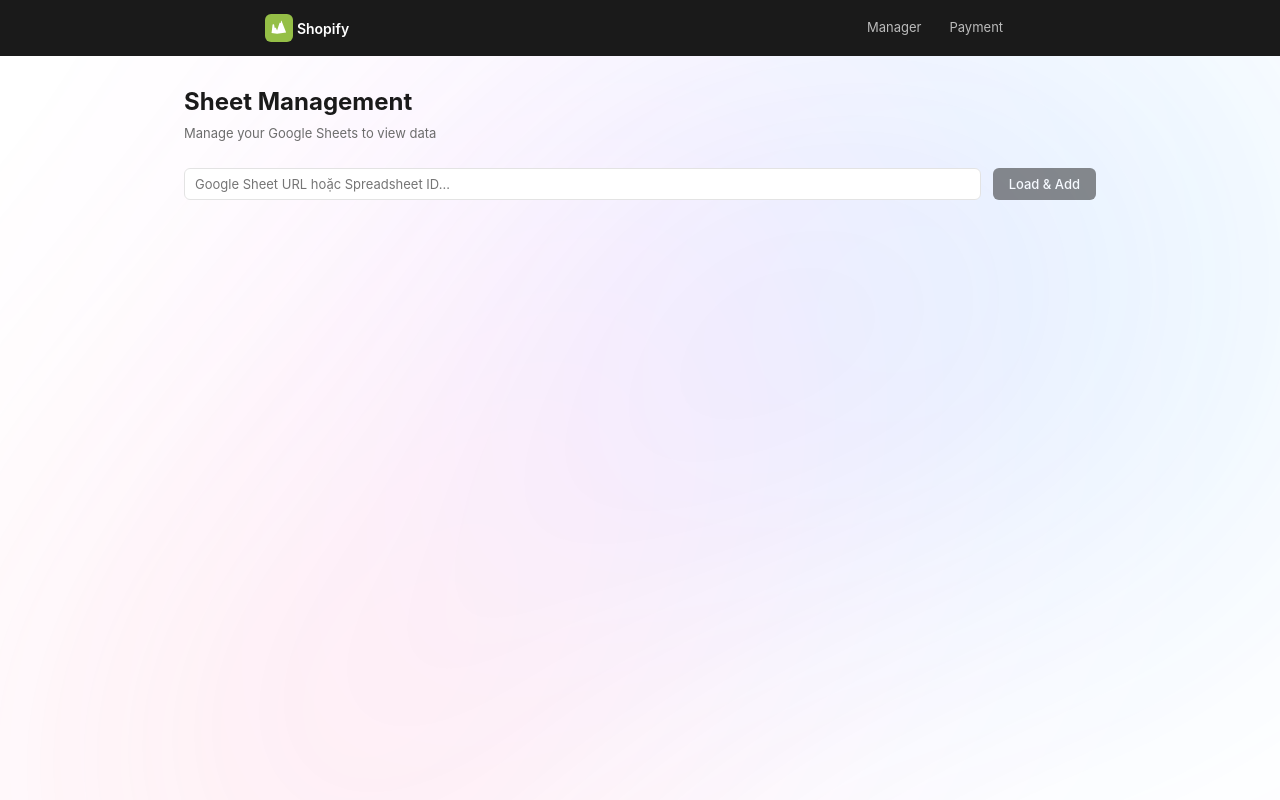
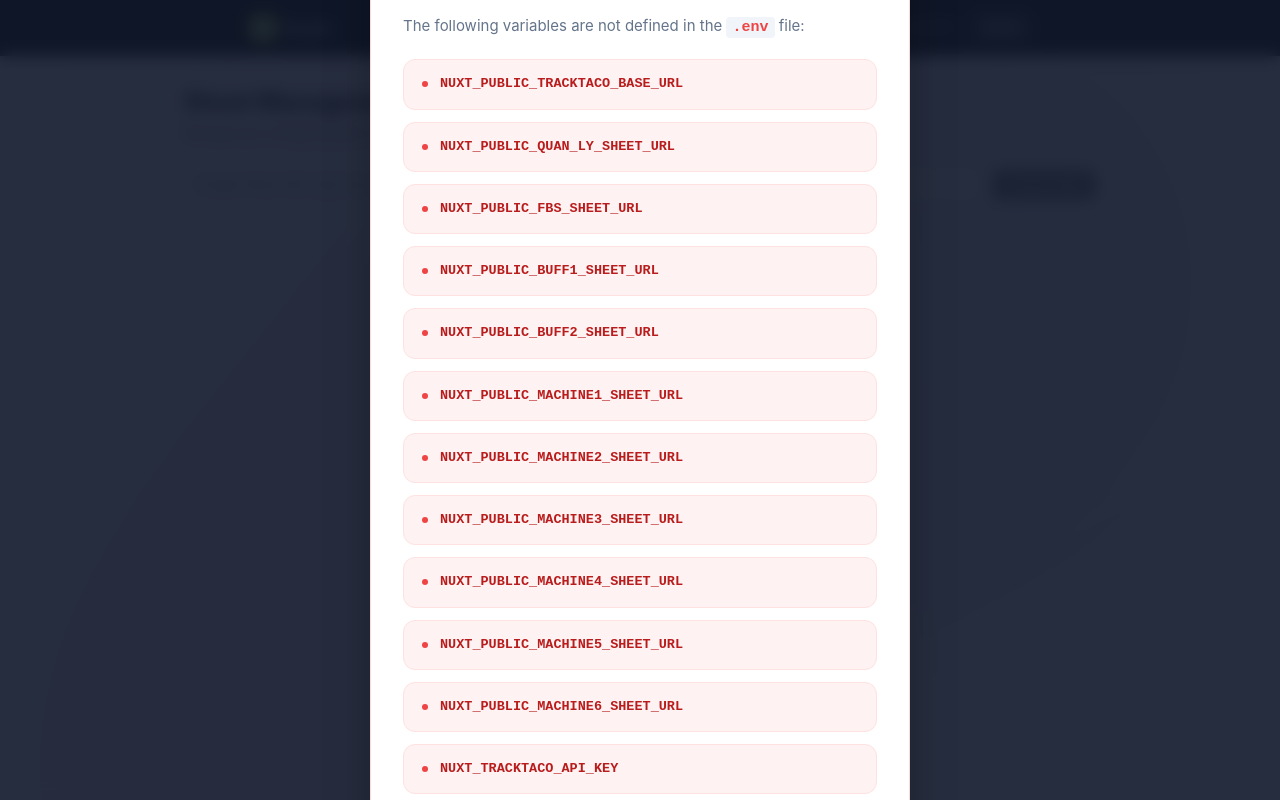
Before and after one commit to sonidia/spfi, a Nuxt app: page /sheet in a window 1280 px wide. Built offline with nearby package versions, Linux system fonts and the light colour scheme.

Commit message:
perf(sheet): read url from runtime config

```diff
--- a/app/app.vue
+++ b/app/app.vue
@@ -1,5 +1,6 @@
 <script lang="ts" setup>
 import BaseToast from "./components/BaseToast.vue";
+import EnvWarning from "./components/EnvWarning.vue";
 import LoadingOverlay from "./components/LoadingOverlay.vue";
 import Nav from "./components/Nav.vue";
 import { useLoading } from "./composables/useLoading";
@@ -11,6 +12,7 @@ useTokenRotation();
 
 <template>
   <main class="app-root">
+    <EnvWarning />
     <LoadingOverlay :visible="loading" />
     <BaseToast />
     <Nav />
@@ -95,7 +97,8 @@ a {
 }
 
 select,
-input {
+input,
+textarea {
   outline: none;
 }
 
--- /dev/null
+++ b/app/components/EnvWarning.vue
@@ -0,0 +1,325 @@
+<script setup lang="ts">
+const config = useRuntimeConfig();
+
+const missingKeys = computed(() => {
+  const missing: string[] = [];
+
+  Object.entries(config.public).forEach(([key, value]) => {
+    if (
+      (key.toLowerCase().includes("url") ||
+        key.toLowerCase().includes("key")) &&
+      !value
+    ) {
+      const envKey = `NUXT_PUBLIC_${key.replace(/([A-Z])/g, "_$1").toUpperCase()}`;
+      missing.push(envKey);
+    }
+  });
+
+  if (config.tracktacoApiKey === "") {
+    missing.push("NUXT_TRACKTACO_API_KEY");
+  }
+
+  return missing;
+});
+
+const hasMissingKeys = computed(() => missingKeys.value.length > 0);
+
+const reloadPage = () => {
+  if (import.meta.client) {
+    window.location.reload();
+  }
+};
+</script>
+
+<template>
+  <div v-if="hasMissingKeys" class="env-warning-overlay">
+    <div class="env-warning-card">
+      <div class="env-warning-header">
+        <div class="warning-icon-wrapper">
+          <svg
+            xmlns="http://www.w3.org/2000/svg"
+            width="32"
+            height="32"
+            viewBox="0 0 24 24"
+            fill="none"
+            stroke="currentColor"
+            stroke-width="2"
+            stroke-linecap="round"
+            stroke-linejoin="round"
+          >
+            <path
+              d="m21.73 18-8-14a2 2 0 0 0-3.48 0l-8 14A2 2 0 0 0 4 21h16a2 2 0 0 0 1.73-3Z"
+            />
+            <path d="M12 9v4" />
+            <path d="M12 17h.01" />
+          </svg>
+        </div>
+        <div class="header-text">
+          <h2>Missing System Configuration</h2>
+          <p>Please update your environment variables to continue</p>
+        </div>
+      </div>
+
+      <div class="env-warning-body">
+        <div class="instruction">
+          <p>
+            The following variables are not defined in the
+            <code>.env</code> file:
+          </p>
+        </div>
+
+        <ul class="missing-keys-list">
+          <li v-for="key in missingKeys" :key="key">
+            <span class="dot"></span>
+            <code class="key-name">{{ key }}</code>
+          </li>
+        </ul>
+
+        <div class="env-warning-footer">
+          <div class="info-note">
+            <svg
+              xmlns="http://www.w3.org/2000/svg"
+              width="16"
+              height="16"
+              viewBox="0 0 24 24"
+              fill="none"
+              stroke="currentColor"
+              stroke-width="2"
+              stroke-linecap="round"
+              stroke-linejoin="round"
+            >
+              <circle cx="12" cy="12" r="10" />
+              <line x1="12" y1="16" x2="12" y2="12" />
+              <line x1="12" y1="8" x2="12.01" y2="8" />
+            </svg>
+            <span>After configuration, please restart the dev server.</span>
+          </div>
+          <button @click="reloadPage" class="btn-reload">
+            <svg
+              xmlns="http://www.w3.org/2000/svg"
+              width="18"
+              height="18"
+              viewBox="0 0 24 24"
+              fill="none"
+              stroke="currentColor"
+              stroke-width="2"
+              stroke-linecap="round"
+              stroke-linejoin="round"
+            >
+              <path d="M3 12a9 9 0 0 1 9-9 9.75 9.75 0 0 1 6.74 2.74L21 8" />
+              <path d="M21 3v5h-5" />
+              <path d="M21 12a9 9 0 0 1-9 9 9.75 9.75 0 0 1-6.74-2.74L3 16" />
+              <path d="M8 16H3v5" />
+            </svg>
+            Try Again
+          </button>
+        </div>
+      </div>
+    </div>
+  </div>
+</template>
+
+<style scoped>
+.env-warning-overlay {
+  position: fixed;
+  inset: 0;
+  z-index: 10000;
+  display: flex;
+  align-items: center;
+  justify-content: center;
+  background: rgba(15, 23, 42, 0.9);
+  backdrop-filter: blur(8px);
+  padding: 20px;
+  font-family:
+    "Inter",
+    system-ui,
+    -apple-system,
+    sans-serif;
+}
+
+.env-warning-card {
+  background: var(--bg-card, #ffffff);
+  width: 100%;
+  max-width: 540px;
+  border-radius: 24px;
+  box-shadow: 0 25px 50px -12px rgba(0, 0, 0, 0.5);
+  overflow: hidden;
+  border: 1px solid rgba(239, 68, 68, 0.2);
+  animation: slideIn 0.4s cubic-bezier(0.16, 1, 0.3, 1);
+}
+
+@keyframes slideIn {
+  from {
+    transform: translateY(20px);
+    opacity: 0;
+  }
+  to {
+    transform: translateY(0);
+    opacity: 1;
+  }
+}
+
+.env-warning-header {
+  background: #ef4444;
+  padding: 32px;
+  color: white;
+  display: flex;
+  align-items: center;
+  gap: 20px;
+}
+
+.warning-icon-wrapper {
+  background: rgba(255, 255, 255, 0.2);
+  padding: 12px;
+  border-radius: 16px;
+  display: flex;
+  align-items: center;
+  justify-content: center;
+}
+
+.header-text h2 {
+  margin: 0;
+  font-size: 22px;
+  font-weight: 800;
+  letter-spacing: -0.02em;
+}
+
+.header-text p {
+  margin: 4px 0 0 0;
+  font-size: 14px;
+  opacity: 0.9;
+}
+
+.env-warning-body {
+  padding: 32px;
+  background: #fff;
+}
+
+.instruction p {
+  color: #64748b;
+  font-size: 15px;
+  margin-bottom: 20px;
+}
+
+.instruction code {
+  background: #f1f5f9;
+  color: #ef4444;
+  padding: 2px 6px;
+  border-radius: 4px;
+  font-weight: 600;
+}
+
+.missing-keys-list {
+  list-style: none;
+  padding: 0;
+  margin: 0 0 32px 0;
+  display: flex;
+  flex-direction: column;
+  gap: 12px;
+}
+
+.missing-keys-list li {
+  background: #fef2f2;
+  border: 1px solid #fee2e2;
+  padding: 14px 18px;
+  border-radius: 12px;
+  display: flex;
+  align-items: center;
+  gap: 12px;
+  transition: transform 0.2s;
+}
+
+.missing-keys-list li:hover {
+  transform: translateX(4px);
+}
+
+.dot {
+  width: 6px;
+  height: 6px;
+  background: #ef4444;
+  border-radius: 50%;
+}
+
+.key-name {
+  font-family: "JetBrains Mono", "Fira Code", monospace;
+  font-size: 13.5px;
+  color: #b91c1c;
+  font-weight: 700;
+  word-break: break-all;
+}
+
+.env-warning-footer {
+  display: flex;
+  align-items: center;
+  justify-content: space-between;
+  gap: 16px;
+  padding-top: 24px;
+  border-top: 1px solid #f1f5f9;
+}
+
+.info-note {
+  display: flex;
+  align-items: center;
+  gap: 8px;
+  color: #94a3b8;
+  font-size: 13px;
+}
+
+.btn-reload {
+  background: #0f172a;
+  color: white;
+  border: none;
+  padding: 12px 24px;
+  border-radius: 12px;
+  font-weight: 600;
+  font-size: 14px;
+  cursor: pointer;
+  display: flex;
+  align-items: center;
+  gap: 8px;
+  transition: all 0.2s;
+}
+
+.btn-reload:hover {
+  background: #1e293b;
+  transform: translateY(-1px);
+  box-shadow: 0 4px 12px rgba(15, 23, 42, 0.15);
+}
+
+.btn-reload:active {
+  transform: translateY(0);
+}
+
+/* Dark mode support */
+@media (prefers-color-scheme: dark) {
+  .env-warning-body {
+    background: #0f172a;
+  }
+
+  .instruction p {
+    color: #94a3b8;
+  }
+
+  .instruction code {
+    background: #1e293b;
+  }
+
+  .missing-keys-list li {
+    background: rgba(239, 68, 68, 0.05);
+    border-color: rgba(239, 68, 68, 0.1);
+  }
+
+  .key-name {
+    color: #fca5a5;
+  }
+
+  .env-warning-footer {
+    border-top-color: #1e293b;
+  }
+
+  .btn-reload {
+    background: #fff;
+    color: #0f172a;
+  }
+}
+</style>
--- a/app/components/Nav.vue
+++ b/app/components/Nav.vue
@@ -13,6 +13,7 @@
     <div class="nav-list">
       <NuxtLink to="/manager">Manager</NuxtLink>
       <NuxtLink to="/payment">Payment</NuxtLink>
+      <NuxtLink to="/sheet">Sheet</NuxtLink>
     </div>
   </nav>
 </template>
--- a/app/components/payment/OrdersTab.vue
+++ b/app/components/payment/OrdersTab.vue
@@ -196,7 +196,9 @@ import {
   nilVal,
   transactionBadge,
 } from "~~/utils/order";
-import { BUFF1_SHEET_URL, BUFF2_SHEET_URL } from "~~/utils/sheets";
+import { getSheetUrls } from "~~/utils/sheets";
+
+const { BUFF1_SHEET_URL, BUFF2_SHEET_URL } = getSheetUrls();
 
 const orderStore = useOrderStore();
 const paymentStore = usePaymentStore();
--- a/app/pages/sheet.vue
+++ b/app/pages/sheet.vue
@@ -157,8 +157,10 @@ async function readSheetMetaSafe(source: string) {
   }
 }
 
-onMounted(() => {
+onMounted(async () => {
   const normalizedRecentSheets = normalizeSheetEntries(sheetList.value || []);
+  const defaults = defaultSheets();
+
   if (
     JSON.stringify(normalizedRecentSheets) !==
     JSON.stringify(sheetList.value || [])
@@ -168,16 +170,21 @@ onMounted(() => {
 
   // Load default sheets if no sheets in localStorage
   if (normalizedRecentSheets.length === 0) {
-    persistRecentSheets(defaultSheets);
+    const initialSheets: StoredSheet[] = [];
+
+    for (const source of defaults) {
+      const meta = await readSheetMetaSafe(source);
+      if (meta) {
+        const ranges = meta.sheets || [];
+        initialSheets.push({
+          source: source,
+          label: String(meta.title || "").trim() || buildSheetLabel(source),
+          ranges,
+        });
+      }
     }
 
-  for (const sheet of normalizedRecentSheets.length > 0
-    ? normalizedRecentSheets
-    : defaultSheets) {
-    const firstRange = sheet.ranges[0];
-    if (firstRange) {
-      setSelectedSheetName(sheet.source, firstRange);
-    }
+    persistRecentSheets(initialSheets);
   }
 });
 
@@ -258,7 +265,6 @@ function removeRecentSheet(source: string) {
       <p class="page-sub">Manage your Google Sheets to view data</p>
     </div>
 
-    <section :class="['card', { 'card--empty': recentSheets.length === 0 }]">
     <div class="sheet-add-form">
       <div class="sheet-field-wide">
         <input
@@ -277,13 +283,14 @@ function removeRecentSheet(source: string) {
         :disabled="sheetLoading || !sheetInputValue.trim()"
         @click="addAndLoadSheet"
       >
-          {{ sheetLoading ? "Loading…" : "Load & Add" }}
+        <span>{{ sheetLoading ? "Loading…" : "Load & Add" }}</span>
       </button>
     </div>
 
+    <section :class="['card', { 'card--empty': recentSheets.length === 0 }]">
       <div v-if="sheetError" class="alert alert-err">{{ sheetError }}</div>
 
-      <div v-if="recentSheets.length">
+      <div v-if="recentSheets.length" class="sheet-row-wrapper">
         <div
           class="sheet-store-row"
           v-for="sheet in recentSheets"
@@ -410,6 +417,7 @@ function removeRecentSheet(source: string) {
   gap: 12px;
   align-items: flex-end;
   flex-wrap: wrap;
+  margin-bottom: 1rem;
 }
 
 .sheet-field-wide {
@@ -437,7 +445,7 @@ function removeRecentSheet(source: string) {
 }
 
 .sheet-btn-primary {
-  height: 32px;
+  height: 30px;
   padding: 0 16px;
   background: var(--text-primary, #1a1a1a);
   color: #fff;
@@ -450,6 +458,10 @@ function removeRecentSheet(source: string) {
   white-space: nowrap;
   flex-shrink: 0;
   transition: opacity 0.15s;
+  display: flex;
+  align-items: center;
+  justify-content: center;
+  gap: 4px;
 }
 
 .sheet-btn-primary:disabled {
@@ -461,6 +473,11 @@ function removeRecentSheet(source: string) {
   opacity: 0.85;
 }
 
+.sheet-row-wrapper {
+  background: var(--surface);
+  border-radius: 12px;
+}
+
 .sheet-store-row {
   display: flex;
   align-items: center;
@@ -468,6 +485,9 @@ function removeRecentSheet(source: string) {
   padding: 12px 18px;
   border-top: 1px solid var(--border);
   flex-wrap: wrap;
+}
+.sheet-store-row:nth-child(1) {
+  border: none;
 }
 
 .sheet-store-id {
@@ -595,38 +615,48 @@ function removeRecentSheet(source: string) {
 
 .sheet-table-wrap table {
   width: 100%;
-  border-collapse: collapse;
+  border-collapse: separate;
+  border-spacing: 0;
   font-size: 13px;
 }
 
 .sheet-table-wrap thead tr {
-  background: #f9f9f9;
+  background: var(--surface-low, #fcfcfd);
+  position: sticky;
+  top: 0;
+  z-index: 10;
 }
 
 .sheet-table-wrap th {
-  padding: 10px 20px;
+  padding: 12px 20px;
   text-align: left;
-  font-weight: 500;
-  color: #888;
-  font-size: 11px;
-  text-transform: uppercase;
-  letter-spacing: 0.05em;
-  border-bottom: 1px solid #e5e5e5;
+  font-weight: 600;
+  color: #475467;
+  font-size: 12px;
+  text-transform: none;
+  letter-spacing: 0px;
+  border-bottom: 2px solid #eaecf0;
   white-space: nowrap;
+  background: #f9fafb;
 }
 
 .sheet-table-wrap td {
-  padding: 10px 20px;
-  color: #111;
-  border-bottom: 1px solid #f0f0f0;
+  padding: 12px 20px;
+  color: #344054;
+  border-bottom: 1px solid #eaecf0;
+  transition: background-color 0.2s;
+}
+
+.sheet-table-wrap tbody tr:nth-child(even) {
+  background-color: #f9fafb;
+}
+
+.sheet-table-wrap tbody tr:hover td {
+  background: #f2f4f7;
 }
 
 .sheet-table-wrap tbody tr:last-child td {
   border-bottom: none;
-}
-
-.sheet-table-wrap tbody tr:hover {
-  background: #fafafa;
 }
 
 .sheet-badge {
--- a/nuxt.config.ts
+++ b/nuxt.config.ts
@@ -25,6 +25,20 @@ export default defineNuxtConfig({
     tracktacoApiKey: "",
     public: {
       tracktacoBaseUrl: "",
+      quanLySheetUrl: process.env.NUXT_PUBLIC_QUAN_LY_SHEET_URL || "",
+      fbsSheetUrl: process.env.NUXT_PUBLIC_FBS_SHEET_URL || "",
+      buff1SheetUrl: process.env.NUXT_PUBLIC_BUFF1_SHEET_URL || "",
+      buff2SheetUrl: process.env.NUXT_PUBLIC_BUFF2_SHEET_URL || "",
+      machine1SheetUrl: process.env.NUXT_PUBLIC_MACHINE_1_SHEET_URL || "",
+      machine2SheetUrl: process.env.NUXT_PUBLIC_MACHINE_2_SHEET_URL || "",
+      machine3SheetUrl: process.env.NUXT_PUBLIC_MACHINE_3_SHEET_URL || "",
+      machine4SheetUrl: process.env.NUXT_PUBLIC_MACHINE_4_SHEET_URL || "",
+      machine5SheetUrl: process.env.NUXT_PUBLIC_MACHINE_5_SHEET_URL || "",
+      machine6SheetUrl: process.env.NUXT_PUBLIC_MACHINE_6_SHEET_URL || "",
     },
   },
+  // Auto-import utils
+  imports: {
+    dirs: ["utils/**"],
+  },
 });
--- a/package.json
+++ b/package.json
@@ -23,6 +23,7 @@
   },
   "devDependencies": {
     "@pinia/nuxt": "^0.11.3",
+    "@types/node": "^25.7.0",
     "@types/papaparse": "^5.5.2"
   }
 }
--- a/utils/sheets.ts
+++ b/utils/sheets.ts
@@ -28,48 +28,57 @@ export type ProxySheetLoadPreset = {
   };
 };
 
-export const SHEET_RECENT_STORAGE_KEY = "proxy:sheet-viewer:recent";
-export const SHEET_CURRENT_STORAGE_KEY = "proxy:sheet-viewer:current";
-
-export const MACHINE_1_SHEET_URL =
-  "https://docs.google.com/spreadsheets/d/1-aqOELwhn3vh6Zq_WLxc6ZZin8lWBaE_CrEyB59H9F8/edit?gid=0#gid=0";
-export const MACHINE_2_SHEET_URL =
-  "https://docs.google.com/spreadsheets/d/1l0IQXYwmGhSS8MiJksWFq8B3BCpKV_zxKgloQ8w-y_8/edit?gid=0#gid=0";
-export const MACHINE_3_SHEET_URL =
-  "https://docs.google.com/spreadsheets/d/1rt7EASJRfWGk5J91D6ziVX6bbu-vqETAwBYsq3tZi2Y/edit?gid=0#gid=0";
-export const MACHINE_4_SHEET_URL =
-  "https://docs.google.com/spreadsheets/d/1CWAbbC240HR7AdZjeP0G7c2j4B-PQzm_Fz2nlMuqNqQ/edit?gid=0#gid=0";
-export const MACHINE_5_SHEET_URL =
-  "https://docs.google.com/spreadsheets/d/13vT1daD2fSsOppnIZk4YGEqFAiPgaIVnR9VgYNu368k/edit?gid=0#gid=0";
-export const MACHINE_6_SHEET_URL =
-  "https://docs.google.com/spreadsheets/d/1dXhVmEkY_CjXnrAgmXXQtQ1fhW5OaHfGLm3Yy-FZsn8/edit?gid=0#gid=0";
-
-export const machineSheets: Record<string, string> = {
-  "MÁY 1": MACHINE_1_SHEET_URL,
-  "MÁY 2": MACHINE_2_SHEET_URL,
-  "MÁY 3": MACHINE_3_SHEET_URL,
-  "MÁY 4": MACHINE_4_SHEET_URL,
-  "MÁY 5": MACHINE_5_SHEET_URL,
-  "MÁY 6": MACHINE_6_SHEET_URL,
+export const getSheetUrls = () => {
+  // In Nuxt 3, useRuntimeConfig() works within the Nuxt context (Vue components, composables, plugins).
+  // For files in utils/, they are often called within that context.
+  try {
+    const config = useRuntimeConfig();
+    return {
+      QUAN_LY_SHEET_URL: (config.public.quanLySheetUrl as string) || "",
+      FBS_SHEET_URL: (config.public.fbsSheetUrl as string) || "",
+      BUFF1_SHEET_URL: (config.public.buff1SheetUrl as string) || "",
+      BUFF2_SHEET_URL: (config.public.buff2SheetUrl as string) || "",
+      MACHINE_1_SHEET_URL: (config.public.machine1SheetUrl as string) || "",
+      MACHINE_2_SHEET_URL: (config.public.machine2SheetUrl as string) || "",
+      MACHINE_3_SHEET_URL: (config.public.machine3SheetUrl as string) || "",
+      MACHINE_4_SHEET_URL: (config.public.machine4SheetUrl as string) || "",
+      MACHINE_5_SHEET_URL: (config.public.machine5SheetUrl as string) || "",
+      MACHINE_6_SHEET_URL: (config.public.machine6SheetUrl as string) || "",
+    };
+  } catch (e) {
+    console.error("Error accessing runtimeConfig in getSheetUrls:", e);
+    return {
+      QUAN_LY_SHEET_URL: "",
+      FBS_SHEET_URL: "",
+      BUFF1_SHEET_URL: "",
+      BUFF2_SHEET_URL: "",
+      MACHINE_1_SHEET_URL: "",
+      MACHINE_2_SHEET_URL: "",
+      MACHINE_3_SHEET_URL: "",
+      MACHINE_4_SHEET_URL: "",
+      MACHINE_5_SHEET_URL: "",
+      MACHINE_6_SHEET_URL: "",
+    };
+  }
 };
 
-export const QUAN_LY_SHEET_URL =
-  "https://docs.google.com/spreadsheets/d/1QbchbP0eeMjcrafXUTPmHwZsUZmIeJOZPUFULqBzy3s/edit?gid=0#gid=0";
+export function getMachineSheets() {
+  const urls = getSheetUrls();
+  return {
+    "MÁY 1": urls.MACHINE_1_SHEET_URL,
+    "MÁY 2": urls.MACHINE_2_SHEET_URL,
+    "MÁY 3": urls.MACHINE_3_SHEET_URL,
+    "MÁY 4": urls.MACHINE_4_SHEET_URL,
+    "MÁY 5": urls.MACHINE_5_SHEET_URL,
+    "MÁY 6": urls.MACHINE_6_SHEET_URL,
+  };
+}
 
-export const FBS_SHEET_URL =
-  "https://docs.google.com/spreadsheets/d/18IPUGpt_WpmSt3txEZY5Zx94p15Qlr36jhZutsE2evg/edit?gid=660632124#gid=660632124";
-
-export const BUFF1_SHEET_URL =
-  "https://docs.google.com/spreadsheets/d/18IPUGpt_WpmSt3txEZY5Zx94p15Qlr36jhZutsE2evg/edit?gid=660632124#gid=660632124";
-
-export const BUFF2_SHEET_URL =
-  "https://docs.google.com/spreadsheets/d/1ZLAMxVu_nyWWD_R9DWCICI57oXJPnTtMqYuLTit8_4A/edit?gid=0#gid=0";
-
-export const defaultSheets: StoredSheet[] = [];
-
-export const proxySheetLoadPresets: ProxySheetLoadPreset[] = [
+export function getDefaultProxySheetPresets(): ProxySheetLoadPreset[] {
+  const urls = getSheetUrls();
+  return [
     {
-    source: QUAN_LY_SHEET_URL,
+      source: urls.QUAN_LY_SHEET_URL,
       tab: "quản lý",
       startRow: 3,
       columns: {
@@ -80,7 +89,7 @@ export const proxySheetLoadPresets: ProxySheetLoadPreset[] = [
       },
     },
     {
-    source: BUFF1_SHEET_URL,
+      source: urls.BUFF1_SHEET_URL,
       tab: "order 1",
       startRow: 5,
       columns: {
@@ -91,7 +100,7 @@ export const proxySheetLoadPresets: ProxySheetLoadPreset[] = [
       },
     },
     {
-    source: FBS_SHEET_URL,
+      source: urls.FBS_SHEET_URL,
       tab: "FBS",
       startRow: 3,
       columns: {
@@ -102,7 +111,7 @@ export const proxySheetLoadPresets: ProxySheetLoadPreset[] = [
       },
     },
     {
-    source: BUFF2_SHEET_URL,
+      source: urls.BUFF2_SHEET_URL,
       tab: "Sheet1",
       startRow: 3,
       columns: {
@@ -113,17 +122,26 @@ export const proxySheetLoadPresets: ProxySheetLoadPreset[] = [
       },
     },
   ];
+}
 
 export function getProxySheetPreset(
   source: string,
   tab?: string,
 ): ProxySheetLoadPreset | undefined {
-  return proxySheetLoadPresets.find((preset) => {
+  return getDefaultProxySheetPresets().find((preset) => {
     if (preset.source !== source) return false;
     if (!tab) return true; // Match first one if tab not provided
     return preset.tab === tab;
   });
 }
+
+export const SHEET_RECENT_STORAGE_KEY = "proxy:sheet-viewer:recent";
+export const SHEET_CURRENT_STORAGE_KEY = "proxy:sheet-viewer:current";
+
+export const defaultSheets = (): string[] => {
+  const configs = getSheetUrls();
+  return Object.values(configs).filter(Boolean);
+};
 
 export function normalizeSheetNameFromRange(value: string): string {
   const beforeBang = value.split("!")[0]?.trim() || "";
```
Also changed, not shown: app/layouts/shop.vue (+7 -7 lines), app/pages/bulking.vue (+3 -5 lines), app/pages/manager.vue (+5 -2 lines), app/pages/order/index.vue (+30 -18 lines), 2 other files (tests, documents, lock files or other folders). Lines whose indentation alone changed are shown as unchanged.
